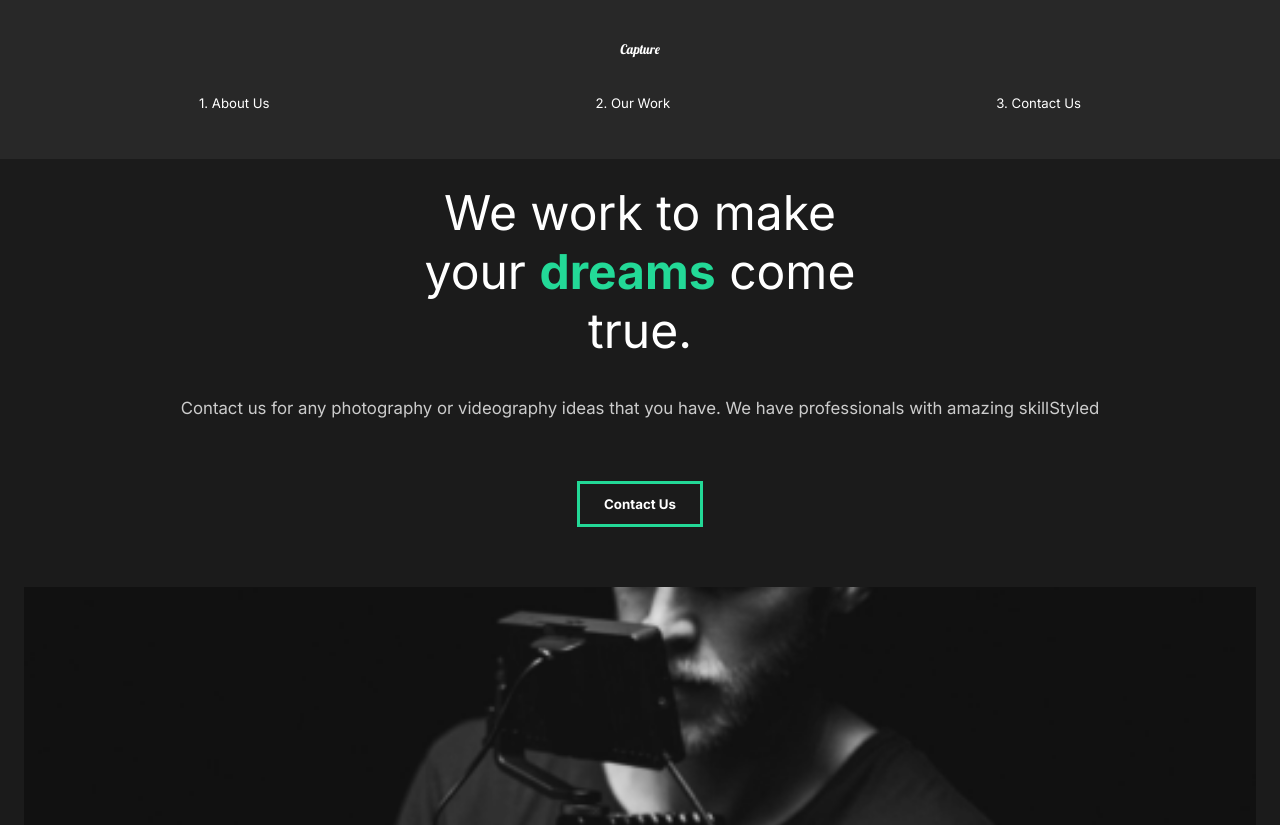
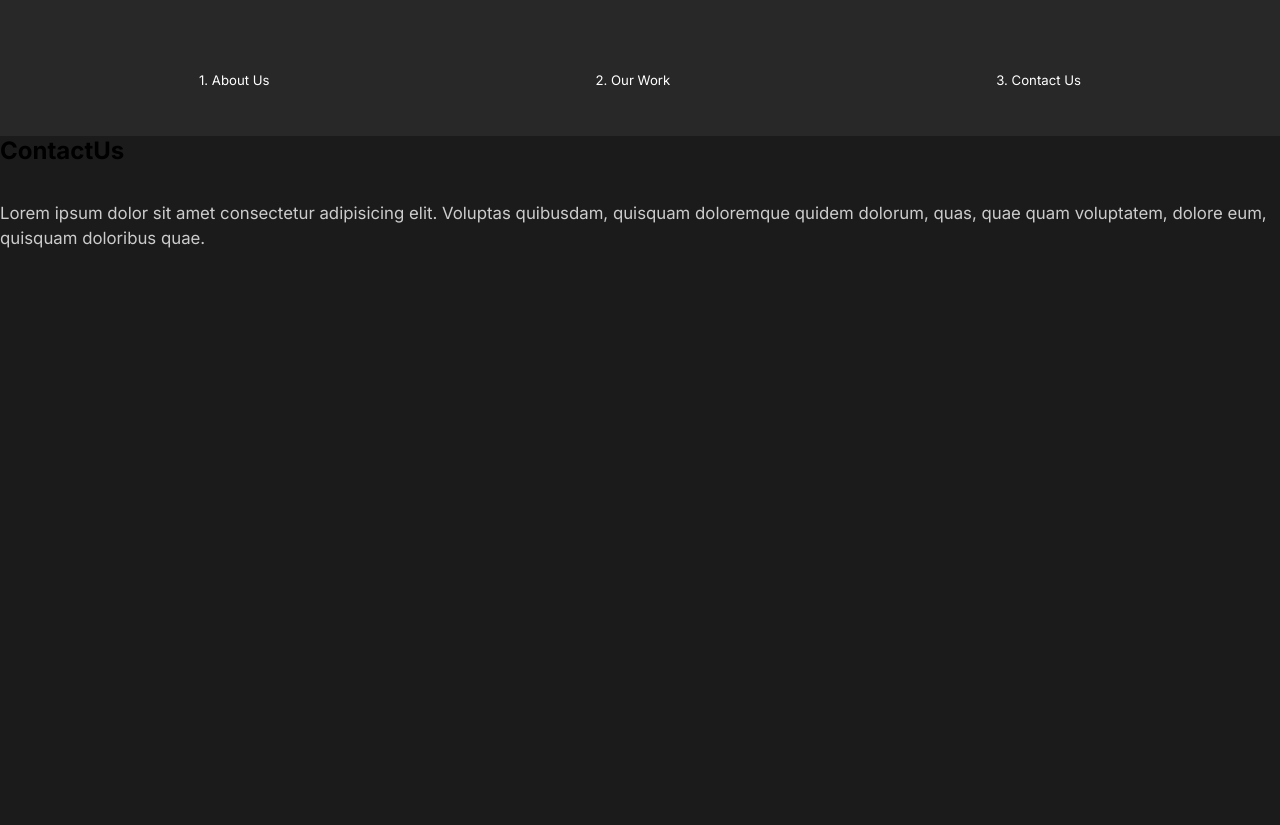
Before and after one commit to Alex-Lee-Myers/creator-portfolio, a React (Create React App) app: page /contact-us in a window 1280 px wide. Shown: the top 825 px of the page. After the commit the page ends 800 px from the top, so only its background shows below. Built offline with nearby package versions, Linux system fonts and the light colour scheme.

Commit message:
added react-router-dom v6 integration with typescript. may delete not needed packages later.

```diff
--- a/package.json
+++ b/package.json
@@ -8,12 +8,15 @@
     "@testing-library/user-event": "^13.5.0",
     "@types/jest": "^27.4.0",
     "@types/node": "^16.11.20",
+    "@types/reach__router": "^1.3.10",
     "@types/react": "^17.0.38",
     "@types/react-dom": "^17.0.11",
+    "@types/react-router-dom": "^5.3.2",
     "framer-motion": "^5.6.0",
     "react": "^17.0.2",
     "react-dom": "^17.0.2",
     "react-intersection-observer": "^8.33.1",
+    "react-router": "^6.0.0-beta.0",
     "react-router-dom": "^6.2.1",
     "react-scripts": "5.0.0",
     "styled-components": "^5.3.3",
--- a/src/App.tsx
+++ b/src/App.tsx
@@ -2,17 +2,30 @@ import React from 'react';
 import AboutUs from './pages/AboutUs';
 import GlobalStyle from './styles/GlobalStyle';
 import Nav from './components/Nav';
+import ContactUs from './pages/ContactUs';
+import OurWork from './pages/OurWork';
+//Router
+import {Routes, Route } from "react-router-dom";
+// import { RouteComponentProps } from '@reach/router';
 
-const App: React.FunctionComponent = () => {
-
+const App: React.FunctionComponent = (): JSX.Element => {
+  //? Example of React Router V6: https://typescript.tv/react/upgrade-to-react-router-v6/
+  //?  2) https://github.com/Sevicode/react-router-vsix-app/blob/master/src/App.tsx
 
 
 
   return (
     <div className="App">
-      <GlobalStyle/>
-      <Nav/>
-      <AboutUs />
+
+      <GlobalStyle />
+      <Nav />
+
+      <Routes>
+        <Route path="/"  element={<AboutUs />} />
+        <Route path="/our-work" element={<OurWork/>} />
+        <Route path="/contact-us" element={<ContactUs />} />
+      </Routes>
+
     </div>
   );
 }
--- a/src/components/Nav.tsx
+++ b/src/components/Nav.tsx
@@ -1,22 +1,22 @@
 import React from 'react';
 import styled from 'styled-components';
-
+import { Link } from 'react-router-dom';
 class Nav extends React.Component {
 
 
     public render() {
         return (
             <StyledNav>
-                <h1 id="logo"><a href="#">Capture</a></h1>
+                <h1 id="logo"><Link to="/"></Link></h1>
                 <ul>
                     <li>
-                        <a href="#">1. About Us</a>
+                        <Link to="/">1. About Us</Link>
                     </li>
                     <li>
-                        <a href="#">2. Our Work</a>
+                        <Link to="/our-work">2. Our Work</Link>
                     </li>
                     <li>
-                        <a href="#">3. Contact Us</a>
+                        <Link to="/contact-us">3. Contact Us</Link>
                     </li>
                 </ul>
             </StyledNav>
--- a/src/index.tsx
+++ b/src/index.tsx
@@ -2,10 +2,13 @@ import React from 'react';
 import ReactDOM from 'react-dom';
 import App from './App';
 import reportWebVitals from './reportWebVitals';
+import {BrowserRouter} from 'react-router-dom';
 
 ReactDOM.render(
   <React.StrictMode>
+    <BrowserRouter>
     <App />
+    </BrowserRouter>
   </React.StrictMode>,
   document.getElementById('root')
 );
--- /dev/null
+++ b/src/pages/ContactUs.tsx
@@ -0,0 +1,20 @@
+import React from 'react';
+// import {Outlet} from 'react-router-dom';
+
+class ContactUs extends React.Component {
+  render() {
+        return (
+            <>
+
+            <h1>ContactUs</h1>
+                <p>
+                    Lorem ipsum dolor sit amet consectetur adipisicing elit. Voluptas
+                    quibusdam, quisquam doloremque quidem dolorum, quas, quae quam
+                    voluptatem, dolore eum, quisquam doloribus quae.
+                </p>
+            </>
+        );
+    }
+}
+
+export default ContactUs;
--- /dev/null
+++ b/src/pages/OurWork.tsx
@@ -0,0 +1,18 @@
+import React from 'react';
+
+class OurWork extends React.Component {
+  render() {
+    return (
+      <>
+        <h1>Our Work</h1>
+        <p>
+          Lorem ipsum dolor sit amet consectetur adipisicing elit. Voluptas
+          quibusdam, quisquam doloremque quidem dolorum, quas, quae quam
+          voluptatem, dolore eum, quisquam doloribus quae.
+        </p>
+      </>
+    );
+  }
+}
+
+export default OurWork;
```
Also changed, not shown: 1 other file (tests, documents, lock files or other folders).
